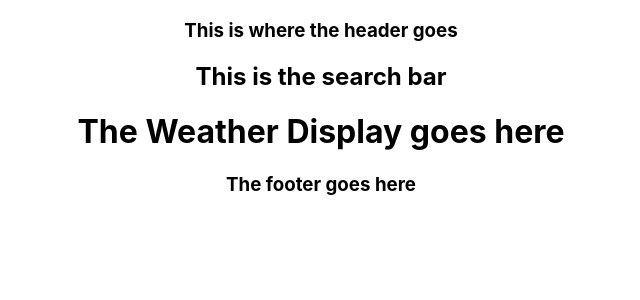
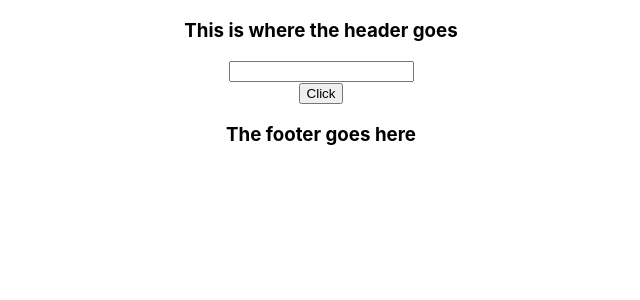
Before and after one commit to Henrynunez112/myWeatherReactApp, a React (Create React App) app in the folder react-weather-app/: page / in a window 1280 px wide. Shown: the top 300 px of the page, without its empty margins (319-959 px from the left). Built offline with nearby package versions, Linux system fonts and the light colour scheme.

Commit message:
installed axios

```diff
--- a/react-weather-app/src/components/SearchBar/SearchBar.js
+++ b/react-weather-app/src/components/SearchBar/SearchBar.js
@@ -1,8 +1,13 @@
 import React from 'react';
+import InputField from '../../elements/InputField';
+import Button from '../../elements/Button'
 
 const SearchBar = () =>{
     return(
-        <h2>This is the search bar</h2>
+        <div>
+            <InputField />
+            <Button />
+        </div>
     )
 }
 
--- a/react-weather-app/src/components/WeatherCard/WeatherDiv.js
+++ b/react-weather-app/src/components/WeatherCard/WeatherDiv.js
@@ -1,10 +1,16 @@
-import React from "react";
+import React, {useState, useEffect} from "react";
 import SearchBar from "../SearchBar/SearchBar";
 import Header from "../Header/Header";
 import Footer from "../Footer/Footer";
-import Card from "./Card";
+import Card from "../../elements/Card";
+import axios from 'axios';
 
 const WeatherDiv = () => {
+  const [search, setSearch] = useState('');
+  const [weather, setWeather] = useState({temperature: null, description: ''});
+  const [loading, setLoading] = useState(false);
+  const [error, setError] = useState(false);
+
   return (
     <main>
       <Header />
--- /dev/null
+++ b/react-weather-app/src/elements/Button.js
@@ -0,0 +1,11 @@
+import React from 'react';
+
+const Button = () =>{
+    return(
+        <div>
+            <button>Click</button>
+        </div>
+    )
+};
+
+export default Button;
--- a/react-weather-app/src/components/WeatherCard/Card.js
+++ b/react-weather-app/src/elements/Card.js
@@ -1,9 +1,9 @@
 import React from 'react';
 
-const Card = () =>{
+const Card = (props) =>{
     return (
         <div>
-            <h1>The Weather Display goes here</h1>
+            {props.children}
         </div>
     )
 };
--- /dev/null
+++ b/react-weather-app/src/elements/InputField.js
@@ -0,0 +1,11 @@
+import React from 'react';
+
+const InputField = () =>{
+    return(
+        <div>
+            <input />
+        </div>
+    )
+};
+
+export default InputField;
```
